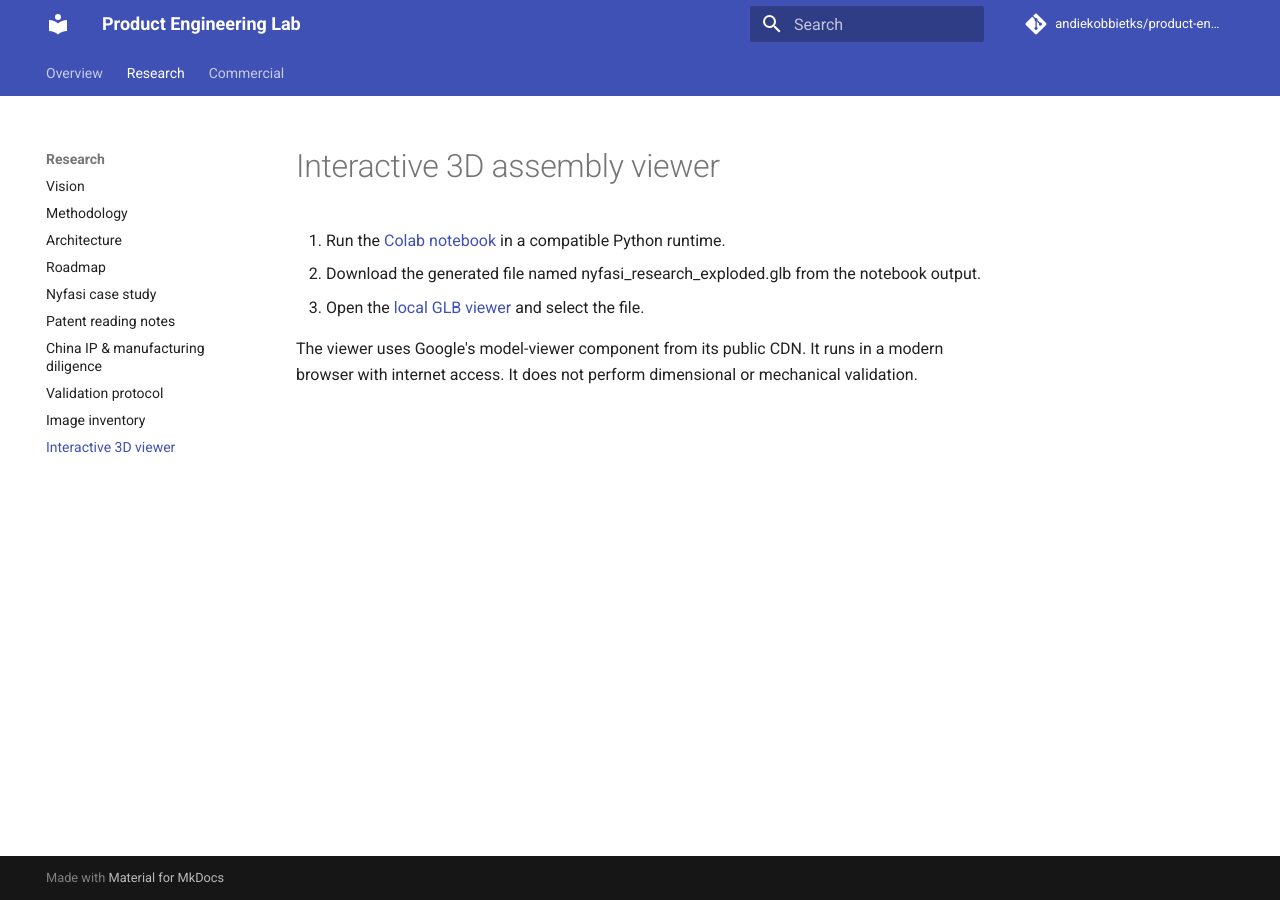
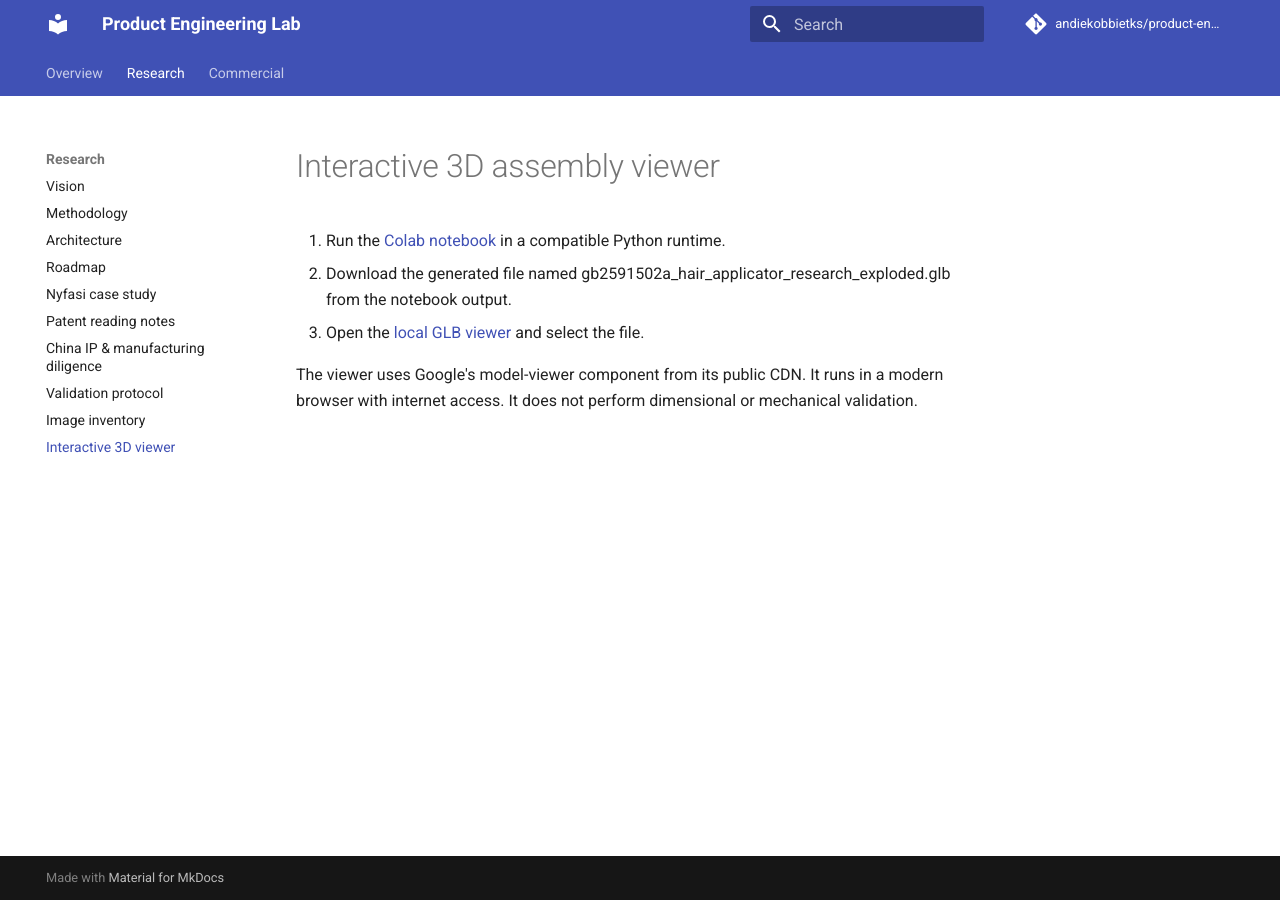
Before and after one commit to andiekobbietks/product-engineering-lab, an MkDocs documentation site: the page built from docs/experiments/viewer.md, in a window 1280 px wide. Built offline with MkDocs 1.6.1 and Material for MkDocs 9.7.7, drawn with Linux system fonts in a browser that asks for light colours; comment, search, counter and statistics services are not loaded.

Commit message:
Update GLB output filename in viewer instructions

```diff
--- a/docs/experiments/viewer.md
+++ b/docs/experiments/viewer.md
@@ -1,7 +1,7 @@
 # Interactive 3D assembly viewer
 
 1. Run the [Colab notebook](https://github.com/andiekobbietks/product-engineering-lab/blob/main/experiments/001-nyfasi-reconstruction/notebooks/nyfasi_reconstruction_colab.ipynb) in a compatible Python runtime.
-2. Download the generated file named nyfasi_research_exploded.glb from the notebook output.
+2. Download the generated file named gb2591502a_hair_applicator_research_exploded.glb from the notebook output.
 3. Open the [local GLB viewer](glb-viewer.html) and select the file.
 
 The viewer uses Google's model-viewer component from its public CDN. It runs in a modern browser with internet access. It does not perform dimensional or mechanical validation.
```
